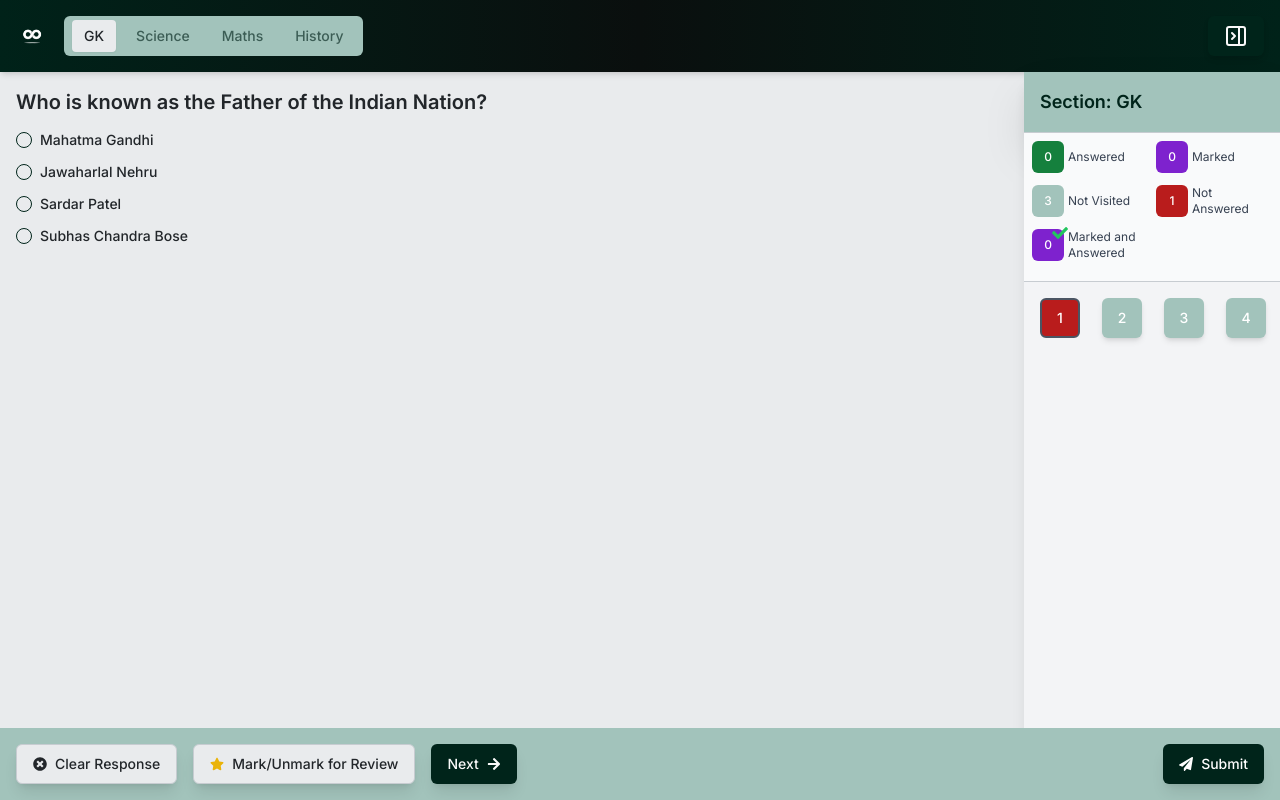
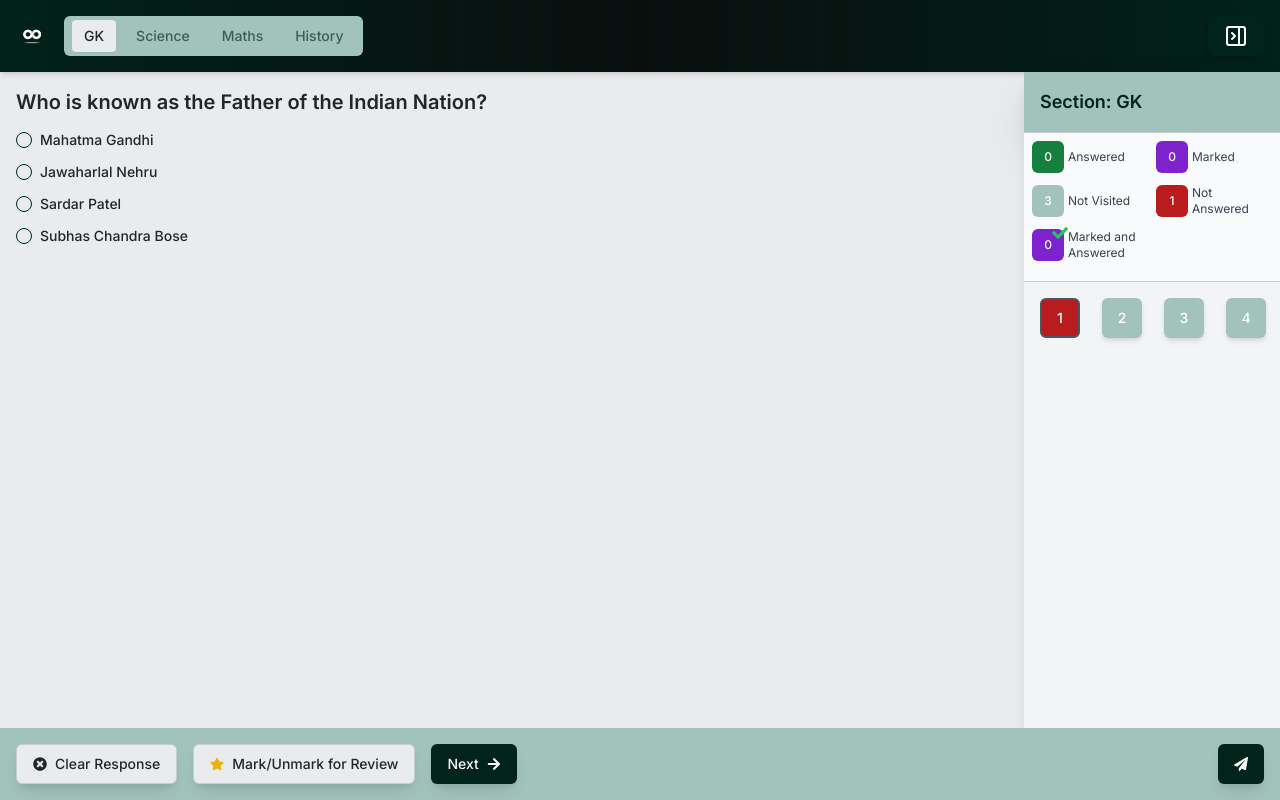
Before and after one commit to destx0/gquiz, a Next.js app: page /test in a window 1280 px wide. Built offline with nearby package versions, Linux system fonts and the light colour scheme.

Commit message:
fixed submit button

```diff
--- a/src/components/PostSubmit.jsx
+++ b/src/components/PostSubmit.jsx
@@ -12,6 +12,12 @@ import {
 } from "@/components/ui/drawer";
 import { Button } from "@/components/ui/button";
 import ResultsBarChart from "@/components/ResultsBarChart";
+import {
+	FaArrowRight,
+	FaTimesCircle,
+	FaStar,
+	FaPaperPlane,
+} from "react-icons/fa";
 export function PostSubmit() {
 	const [isOpen, setIsOpen] = useState(false);
 
@@ -26,7 +32,11 @@ export function PostSubmit() {
 	return (
 		<>
 			<Drawer>
-				<DrawerTrigger>Submit</DrawerTrigger>
+				<DrawerTrigger>
+					<Button className="flex items-center space-x-2 bg-primary text-white shadow-lg">
+						<FaPaperPlane />
+					</Button>
+				</DrawerTrigger>
 				<DrawerContent>
 					<DrawerHeader>
 						<DrawerTitle>Results summary</DrawerTitle>
--- a/src/components/QuestionControls.jsx
+++ b/src/components/QuestionControls.jsx
@@ -58,10 +58,7 @@ const QuestionControls = ({
 					<FaArrowRight />
 				</Button>
 			</div>
-			<Button className="flex items-center space-x-2 bg-primary text-white shadow-lg">
-				<FaPaperPlane />
-				<PostSubmit />
-			</Button>
+			<PostSubmit />
 		</div>
 	);
 };
```
